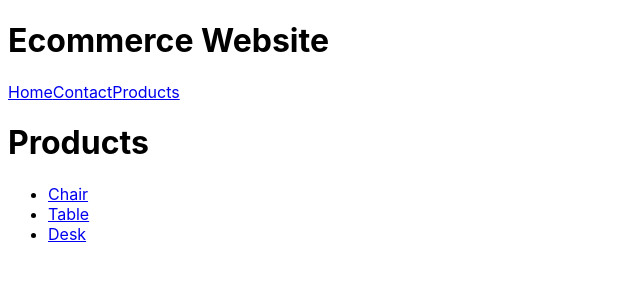
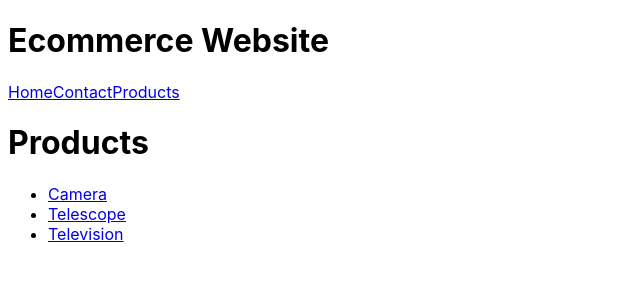
Before and after one commit to nolanknill/lec-use-effect-axios, a React (Create React App) app: page /products in a window 1280 px wide. Shown: the top 300 px of the page, without its empty margins (0-640 px from the left). Built offline with nearby package versions, Linux system fonts and the light colour scheme.

Commit message:
Add dynamic products data

```diff
--- a/src/components/pages/ProductPage.js
+++ b/src/components/pages/ProductPage.js
@@ -1,7 +1,15 @@
+import products from "../../data/products.json";
+
 function ProductPage(props) {
+    const product = products.find((product) => product.id === props.match.params.productId);
+
     return (
         <main>
-            <h1>Product: {props.match.params.productId}</h1>
+            <h1>
+                {product.name} {product.icon}
+            </h1>
+            <p>{product.description}</p>
+            <p>Product ID: {product.id}</p>
         </main>
     );
 }
--- a/src/components/pages/ProductsPage.js
+++ b/src/components/pages/ProductsPage.js
@@ -1,19 +1,16 @@
 import { Link } from "react-router-dom";
+import products from "../../data/products.json";
 
 function ProductsPage() {
     return (
         <main>
             <h1>Products</h1>
             <ul>
-                <li>
-                    <Link to="/product/chair">Chair</Link>
-                </li>
-                <li>
-                    <Link to="/product/table">Table</Link>
-                </li>
-                <li>
-                    <Link to="/product/desk">Desk</Link>
-                </li>
+                {products.map((product) => (
+                    <li key={product.id}>
+                        <Link to={"/product/" + product.id}>{product.name}</Link>
+                    </li>
+                ))}
             </ul>
         </main>
     );
--- /dev/null
+++ b/src/data/products.json
@@ -0,0 +1,20 @@
+[
+    {
+        "id": "001",
+        "name": "Camera",
+        "description": "This photographer's favourite will help you capture your favourite moments.",
+        "icon": "📷"
+    },
+    {
+        "id": "002",
+        "name": "Telescope",
+        "description": "Gaze into the cosmos and its many stars, planets and moons. They're far!",
+        "icon": "🔭"
+    },
+    {
+        "id": "003",
+        "name": "Television",
+        "description": "Need to kick back and relax? Then this is the big glowing box for you.",
+        "icon": "📺"
+    }
+]
```
